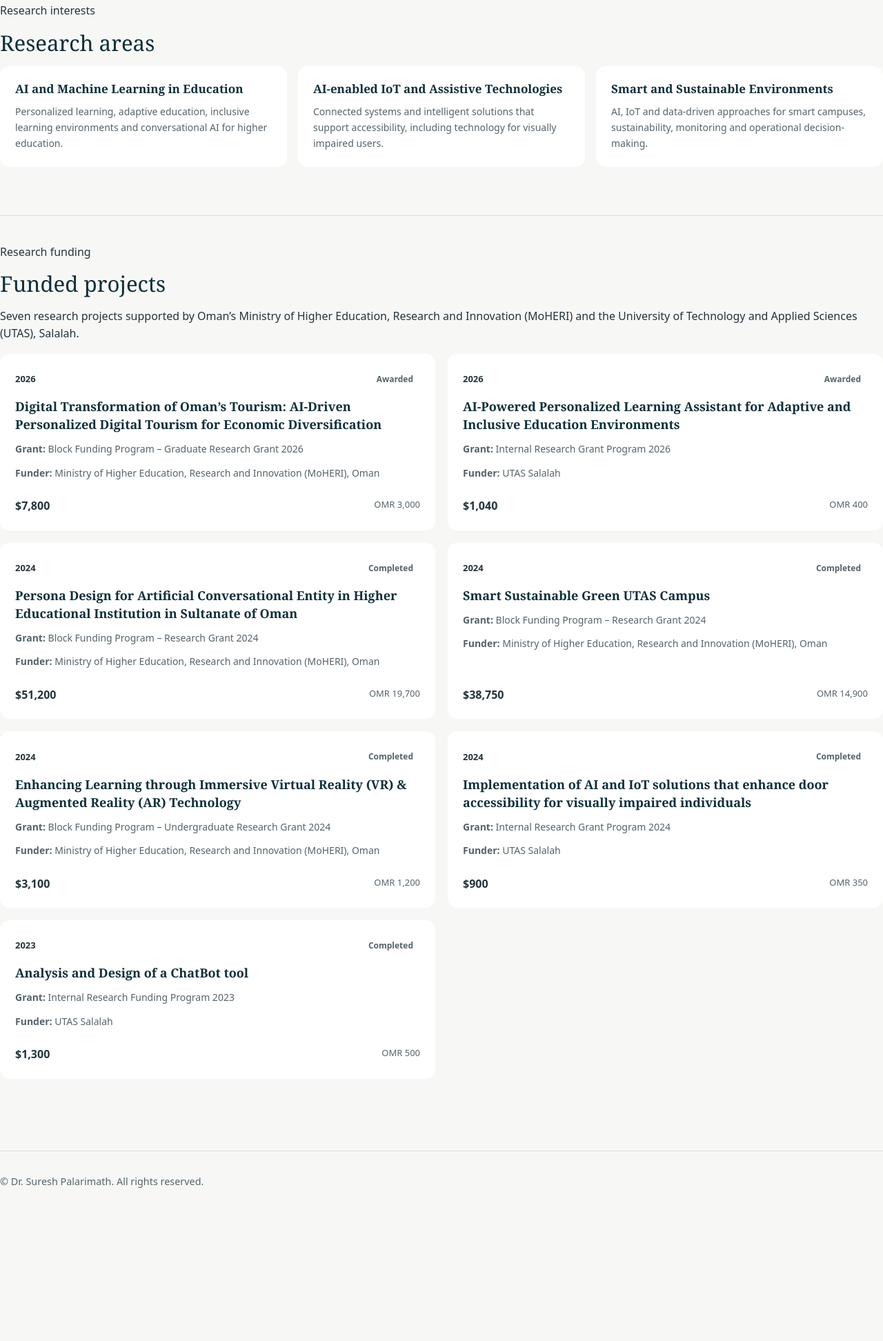
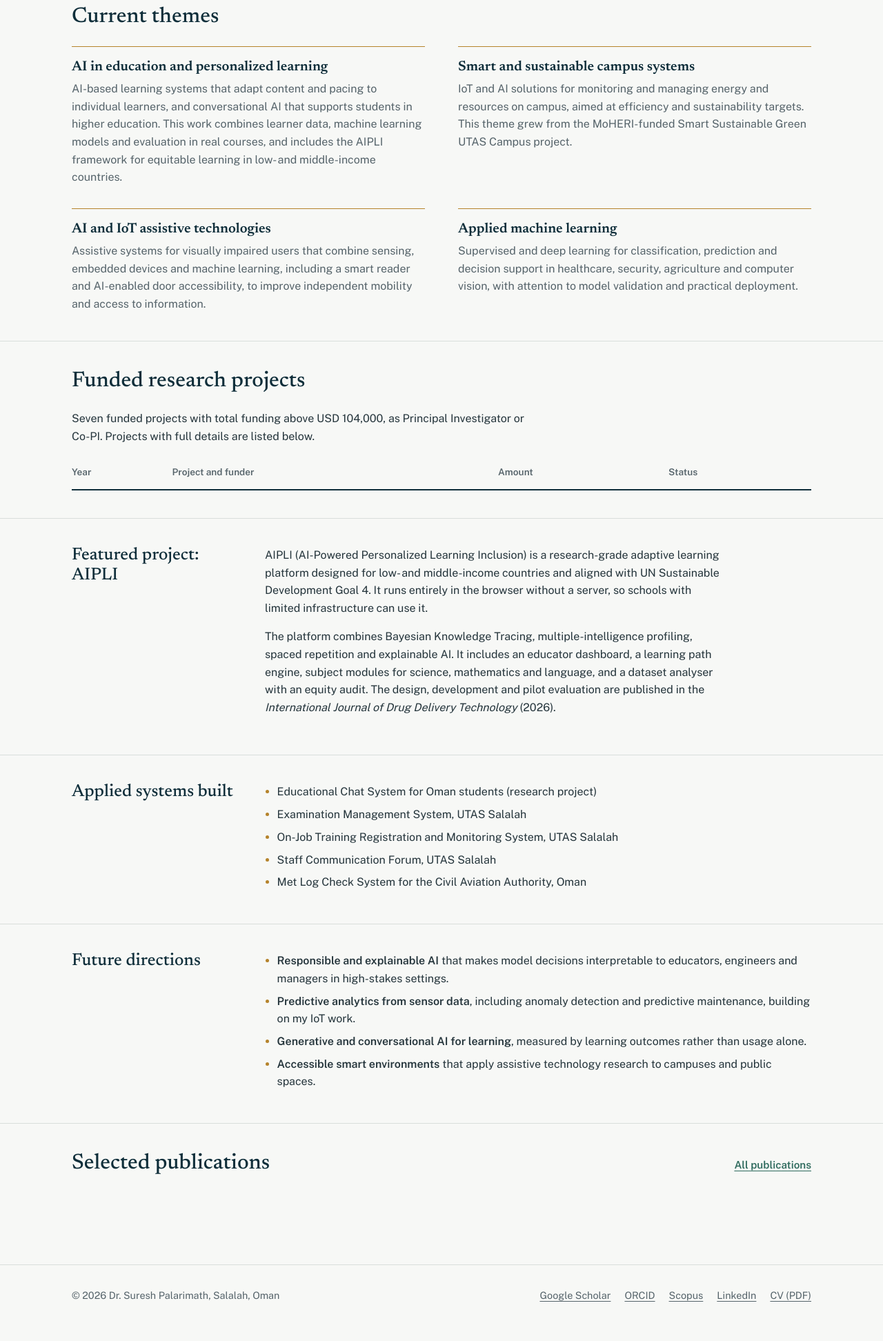
Before and after one commit to SureshPalarimath/sureshpalarimath.github.io, a plain HTML site: page research.html in a window 1280 px wide. Shown: the part 616-2560 px from the top of the page at 69% size. Before the commit the page ends 2380 px from the top, so only its background shows below. Drawn offline with nearby package versions, Linux system fonts and the light colour scheme.

Commit message:
Update research.html

```diff
--- a/research.html
+++ b/research.html
@@ -1,60 +1,110 @@
-<!doctype html>
-<html lang="en"><head><meta charset="utf-8"><meta name="viewport" content="width=device-width, initial-scale=1">
-<meta name="description" content="Research interests and funded projects of Dr. Suresh Palarimath">
-<title>Research | Dr. Suresh Palarimath</title><link rel="stylesheet" href="style.css">
-<style>
-.research-summary,.research-focus{display:grid;grid-template-columns:repeat(3,minmax(0,1fr));gap:16px;margin-bottom:30px}
-.research-stat,.focus-card,.project-card{padding:22px;border:1px solid var(--line);border-radius:14px;background:var(--surface)}
-.research-stat strong{display:block;font-size:27px;color:var(--accent);margin-bottom:7px}.research-stat span,.focus-card p{color:var(--muted);font-size:14px}
-.focus-card h3{margin:0 0 10px;font-size:17px}.focus-card p{line-height:1.65;margin:0}
-.research-grid{display:grid;grid-template-columns:repeat(2,minmax(0,1fr));gap:18px}
-.project-card{display:flex;flex-direction:column;gap:12px}.project-top{display:flex;justify-content:space-between;align-items:center;gap:10px;flex-wrap:wrap}
-.project-year{font-size:13px;font-weight:800;color:var(--accent)}.project-status{font-size:12px;border:1px solid var(--line);border-radius:999px;padding:5px 10px;color:var(--muted);font-weight:700}
-.project-card h3{font-size:18px;line-height:1.45;margin:0}.project-card p{font-size:14px;line-height:1.6;color:var(--muted);margin:0}
-.project-funding{margin-top:auto;padding-top:12px;border-top:1px solid var(--line);display:flex;justify-content:space-between;gap:10px;flex-wrap:wrap}.project-funding strong{color:var(--text)}.project-funding span{font-size:13px;color:var(--muted)}
-@media(max-width:800px){.research-summary,.research-focus,.research-grid{grid-template-columns:1fr}}
-</style></head><body>
-<nav class="site-nav"><div class="nav-inner">
-<a class="brand" href="index.html">Dr. Suresh Palarimath</a><button class="menu-toggle" type="button" aria-label="Open menu">☰</button>
-<div class="nav-links"><a href="index.html">Home</a><a href="about.html">About</a><a href="teaching.html">Teaching</a><a class="active" href="research.html">Research</a><a href="experience.html">Experience &amp; Qualifications</a><a href="publications.html">Publications</a><a href="patents.html">Patents</a><a href="achievements.html">Achievements</a><a href="contact.html">Contact</a></div>
-<button class="theme-toggle" type="button" aria-label="Toggle theme">◐</button></div></nav>
-<main>
-<section class="page-header"><p class="eyebrow">RESEARCH &amp; INNOVATION</p><h1>Research</h1>
-<p>Research applying Artificial Intelligence, Machine Learning and connected technologies to practical challenges in education, sustainability, accessibility and intelligent systems.</p></section>
-<section class="section"><p class="eyebrow">Research profile</p><h2>Research at a glance</h2>
-<div class="research-summary"><div class="research-stat"><strong>7</strong><span>Funded research projects</span></div><div class="research-stat"><strong>$104,090</strong><span>Total listed funding value</span></div><div class="research-stat"><strong>OMR 40,050</strong><span>Total listed funding in Omani rials</span></div></div></section>
-<section class="section"><p class="eyebrow">Research interests</p><h2>Research areas</h2><div class="research-focus">
-<div class="focus-card"><h3>AI and Machine Learning in Education</h3><p>Personalized learning, adaptive education, inclusive learning environments and conversational AI for higher education.</p></div>
-<div class="focus-card"><h3>AI-enabled IoT and Assistive Technologies</h3><p>Connected systems and intelligent solutions that support accessibility, including technology for visually impaired users.</p></div>
-<div class="focus-card"><h3>Smart and Sustainable Environments</h3><p>AI, IoT and data-driven approaches for smart campuses, sustainability, monitoring and operational decision-making.</p></div>
+<!DOCTYPE html>
+<html lang="en" data-theme="light">
+<head>
+  <meta charset="utf-8">
+  <meta name="viewport" content="width=device-width, initial-scale=1">
+  <title>Research | Dr. Suresh Palarimath</title>
+  <meta name="description" content="Research of Dr. Suresh Palarimath: AI in education, smart sustainable campuses, AI/IoT assistive technology and applied machine learning. Funded projects from MoHERI Oman and UTAS.">
+  <link rel="canonical" href="https://sureshpalarimath.github.io/research.html">
+  <meta property="og:type" content="profile">
+  <meta property="og:title" content="Research | Dr. Suresh Palarimath">
+  <meta property="og:description" content="Research of Dr. Suresh Palarimath: AI in education, smart sustainable campuses, AI/IoT assistive technology and applied machine learning. Funded projects from MoHERI Oman and UTAS.">
+  <meta property="og:image" content="https://sureshpalarimath.github.io/assets/profile-photo.jpg">
+  <meta property="og:url" content="https://sureshpalarimath.github.io/research.html">
+  <link rel="icon" href="assets/favicon.svg" type="image/svg+xml">
+  <script>try{var t=localStorage.getItem("theme");if(!t&&window.matchMedia("(prefers-color-scheme: dark)").matches)t="dark";if(t)document.documentElement.setAttribute("data-theme",t);}catch(e){}</script>
+  <link rel="preconnect" href="https://fonts.googleapis.com">
+  <link rel="preconnect" href="https://fonts.gstatic.com" crossorigin>
+  <link href="https://fonts.googleapis.com/css2?family=Newsreader:ital,opsz,wght@0,6..72,400;0,6..72,500;0,6..72,600;1,6..72,400&family=Public+Sans:wght@400;600&display=swap" rel="stylesheet">
+  <link rel="stylesheet" href="style.css">
+  <script src="data.js" defer></script>
+  <script src="script.js" defer></script>
+</head>
+<body>
+<a class="skip-link" href="#main">Skip to content</a>
+<header class="site-header">
+  <div class="wrap">
+    <a class="brand" href="index.html">Dr. Suresh Palarimath</a>
+    <nav id="site-nav" class="nav" aria-label="Main"><ul><li><a href="index.html">Home</a></li><li><a href="about.html">About</a></li><li><a href="research.html" aria-current="page">Research</a></li><li><a href="teaching.html">Teaching</a></li><li><a href="publications.html">Publications</a></li><li><a href="books.html">Books</a></li><li><a href="patents.html">Patents</a></li><li><a href="experience.html">Experience</a></li><li><a href="achievements.html">Achievements</a></li><li><a href="contact.html">Contact</a></li></ul></nav>
+    <button class="icon-btn theme-toggle" type="button" aria-label="Switch to dark theme"><svg class="sun" viewBox="0 0 24 24" fill="none" stroke="currentColor" stroke-width="2" aria-hidden="true"><circle cx="12" cy="12" r="4"/><path d="M12 2v2M12 20v2M4.9 4.9l1.4 1.4M17.7 17.7l1.4 1.4M2 12h2M20 12h2M4.9 19.1l1.4-1.4M17.7 6.3l1.4-1.4"/></svg><svg class="moon" viewBox="0 0 24 24" fill="none" stroke="currentColor" stroke-width="2" aria-hidden="true"><path d="M21 12.8A9 9 0 1 1 11.2 3a7 7 0 0 0 9.8 9.8z"/></svg></button>
+    <button class="icon-btn menu-toggle" type="button" aria-controls="site-nav" aria-expanded="false" aria-label="Open menu"><svg viewBox="0 0 24 24" fill="none" stroke="currentColor" stroke-width="2" aria-hidden="true"><path d="M4 7h16M4 12h16M4 17h16"/></svg></button>
+  </div>
+</header>
+<main id="main">
+<section class="page-head"><div class="wrap"><h1>Research</h1><p>Applied AI, machine learning and IoT for education, campus sustainability and accessibility, built and evaluated with real users.</p></div></section>
+<section class="section" id="statement"><div class="wrap split">
+  <h2>Research statement</h2>
+  <div class="prose">
+    <p>My research applies artificial intelligence, machine learning and the Internet of Things to problems in education, campus sustainability and accessibility. The common thread is the design of data-driven systems that are deployed and evaluated with real users, rather than tested only on benchmark data.</p>
+    <p>I have led seven funded projects from MoHERI and UTAS, and I involve undergraduate and postgraduate students in each one. Several of these projects have produced student co-authored papers and conference presentations.</p>
+  </div>
 </div></section>
-<section class="section"><p class="eyebrow">Research funding</p><h2>Funded projects</h2><p>Seven research projects supported by Oman’s Ministry of Higher Education, Research and Innovation (MoHERI) and the University of Technology and Applied Sciences (UTAS), Salalah.</p>
-<div class="research-grid"><article class="project-card">
-<div class="project-top"><span class="project-year">2026</span><span class="project-status">Awarded</span></div>
-<h3>Digital Transformation of Oman’s Tourism: AI-Driven Personalized Digital Tourism for Economic Diversification</h3><p><strong>Grant:</strong> Block Funding Program – Graduate Research Grant 2026</p><p><strong>Funder:</strong> Ministry of Higher Education, Research and Innovation (MoHERI), Oman</p>
-<div class="project-funding"><strong>$7,800</strong><span>OMR 3,000</span></div></article>
-<article class="project-card">
-<div class="project-top"><span class="project-year">2026</span><span class="project-status">Awarded</span></div>
-<h3>AI-Powered Personalized Learning Assistant for Adaptive and Inclusive Education Environments</h3><p><strong>Grant:</strong> Internal Research Grant Program 2026</p><p><strong>Funder:</strong> UTAS Salalah</p>
-<div class="project-funding"><strong>$1,040</strong><span>OMR 400</span></div></article>
-<article class="project-card">
-<div class="project-top"><span class="project-year">2024</span><span class="project-status">Completed</span></div>
-<h3>Persona Design for Artificial Conversational Entity in Higher Educational Institution in Sultanate of Oman</h3><p><strong>Grant:</strong> Block Funding Program – Research Grant 2024</p><p><strong>Funder:</strong> Ministry of Higher Education, Research and Innovation (MoHERI), Oman</p>
-<div class="project-funding"><strong>$51,200</strong><span>OMR 19,700</span></div></article>
-<article class="project-card">
-<div class="project-top"><span class="project-year">2024</span><span class="project-status">Completed</span></div>
-<h3>Smart Sustainable Green UTAS Campus</h3><p><strong>Grant:</strong> Block Funding Program – Research Grant 2024</p><p><strong>Funder:</strong> Ministry of Higher Education, Research and Innovation (MoHERI), Oman</p>
-<div class="project-funding"><strong>$38,750</strong><span>OMR 14,900</span></div></article>
-<article class="project-card">
-<div class="project-top"><span class="project-year">2024</span><span class="project-status">Completed</span></div>
-<h3>Enhancing Learning through Immersive Virtual Reality (VR) & Augmented Reality (AR) Technology</h3><p><strong>Grant:</strong> Block Funding Program – Undergraduate Research Grant 2024</p><p><strong>Funder:</strong> Ministry of Higher Education, Research and Innovation (MoHERI), Oman</p>
-<div class="project-funding"><strong>$3,100</strong><span>OMR 1,200</span></div></article>
-<article class="project-card">
-<div class="project-top"><span class="project-year">2024</span><span class="project-status">Completed</span></div>
-<h3>Implementation of AI and IoT solutions that enhance door accessibility for visually impaired individuals</h3><p><strong>Grant:</strong> Internal Research Grant Program 2024</p><p><strong>Funder:</strong> UTAS Salalah</p>
-<div class="project-funding"><strong>$900</strong><span>OMR 350</span></div></article>
-<article class="project-card">
-<div class="project-top"><span class="project-year">2023</span><span class="project-status">Completed</span></div>
-<h3>Analysis and Design of a ChatBot tool</h3><p><strong>Grant:</strong> Internal Research Funding Program 2023</p><p><strong>Funder:</strong> UTAS Salalah</p>
-<div class="project-funding"><strong>$1,300</strong><span>OMR 500</span></div></article></div></section>
-</main><footer class="site-footer">© <span id="year"></span> Dr. Suresh Palarimath. All rights reserved.</footer><script src="script.js"></script></body></html>
+
+<section class="section"><div class="wrap">
+  <h2>Current themes</h2>
+  <div class="cols-2" style="margin-top:1.5rem">
+    <div class="theme"><h3>AI in education and personalized learning</h3><p>AI-based learning systems that adapt content and pacing to individual learners, and conversational AI that supports students in higher education. This work combines learner data, machine learning models and evaluation in real courses, and includes the AIPLI framework for equitable learning in low- and middle-income countries.</p></div>
+    <div class="theme"><h3>Smart and sustainable campus systems</h3><p>IoT and AI solutions for monitoring and managing energy and resources on campus, aimed at efficiency and sustainability targets. This theme grew from the MoHERI-funded Smart Sustainable Green UTAS Campus project.</p></div>
+    <div class="theme"><h3>AI and IoT assistive technologies</h3><p>Assistive systems for visually impaired users that combine sensing, embedded devices and machine learning, including a smart reader and AI-enabled door accessibility, to improve independent mobility and access to information.</p></div>
+    <div class="theme"><h3>Applied machine learning</h3><p>Supervised and deep learning for classification, prediction and decision support in healthcare, security, agriculture and computer vision, with attention to model validation and practical deployment.</p></div>
+  </div>
+</div></section>
+
+<section class="section"><div class="wrap">
+  <div class="section-head"><h2>Funded research projects</h2></div>
+  <p class="prose">Seven funded projects with total funding above USD 104,000, as Principal Investigator or Co-PI. Projects with full details are listed below.</p>
+  <div class="table-wrap"><table>
+    <thead><tr><th>Year</th><th>Project and funder</th><th>Amount</th><th>Status</th></tr></thead>
+    <tbody id="grant-rows"></tbody>
+  </table></div>
+</div></section>
+
+<section class="section"><div class="wrap split">
+  <h2>Featured project: AIPLI</h2>
+  <div class="prose">
+    <p>AIPLI (AI-Powered Personalized Learning Inclusion) is a research-grade adaptive learning platform designed for low- and middle-income countries and aligned with UN Sustainable Development Goal 4. It runs entirely in the browser without a server, so schools with limited infrastructure can use it.</p>
+    <p>The platform combines Bayesian Knowledge Tracing, multiple-intelligence profiling, spaced repetition and explainable AI. It includes an educator dashboard, a learning path engine, subject modules for science, mathematics and language, and a dataset analyser with an equity audit. The design, development and pilot evaluation are published in the <em>International Journal of Drug Delivery Technology</em> (2026).</p>
+  </div>
+</div></section>
+
+<section class="section"><div class="wrap split">
+  <h2>Applied systems built</h2>
+  <ul class="tick-list">
+    <li>Educational Chat System for Oman students (research project)</li>
+    <li>Examination Management System, UTAS Salalah</li>
+    <li>On-Job Training Registration and Monitoring System, UTAS Salalah</li>
+    <li>Staff Communication Forum, UTAS Salalah</li>
+    <li>Met Log Check System for the Civil Aviation Authority, Oman</li>
+  </ul>
+</div></section>
+
+<section class="section"><div class="wrap split">
+  <h2>Future directions</h2>
+  <ul class="tick-list">
+    <li><strong>Responsible and explainable AI</strong> that makes model decisions interpretable to educators, engineers and managers in high-stakes settings.</li>
+    <li><strong>Predictive analytics from sensor data</strong>, including anomaly detection and predictive maintenance, building on my IoT work.</li>
+    <li><strong>Generative and conversational AI for learning</strong>, measured by learning outcomes rather than usage alone.</li>
+    <li><strong>Accessible smart environments</strong> that apply assistive technology research to campuses and public spaces.</li>
+  </ul>
+</div></section>
+
+<section class="section"><div class="wrap">
+  <div class="section-head"><h2>Selected publications</h2><a href="publications.html">All publications</a></div>
+  <ul class="pub-list" data-selected-pubs="9"></ul>
+</div></section>
+
+</main>
+<footer class="site-footer">
+  <div class="wrap">
+    <p>&copy; <span data-year>2026</span> Dr. Suresh Palarimath, Salalah, Oman</p>
+    <ul>
+      <li><a href="https://scholar.google.com/citations?user=AJLEDX4AAAAJ" target="_blank" rel="noopener">Google Scholar</a></li>
+      <li><a href="https://orcid.org/0000-0002-3099-3926" target="_blank" rel="noopener">ORCID</a></li>
+      <li><a href="https://www.scopus.com/authid/detail.uri?authorId=57487917700" target="_blank" rel="noopener">Scopus</a></li>
+      <li><a href="https://www.linkedin.com/in/sureshpalarimath/" target="_blank" rel="noopener">LinkedIn</a></li>
+      <li><a href="assets/Dr-Suresh-Palarimath-CV.pdf">CV (PDF)</a></li>
+    </ul>
+  </div>
+</footer>
+</body>
+</html>
```
